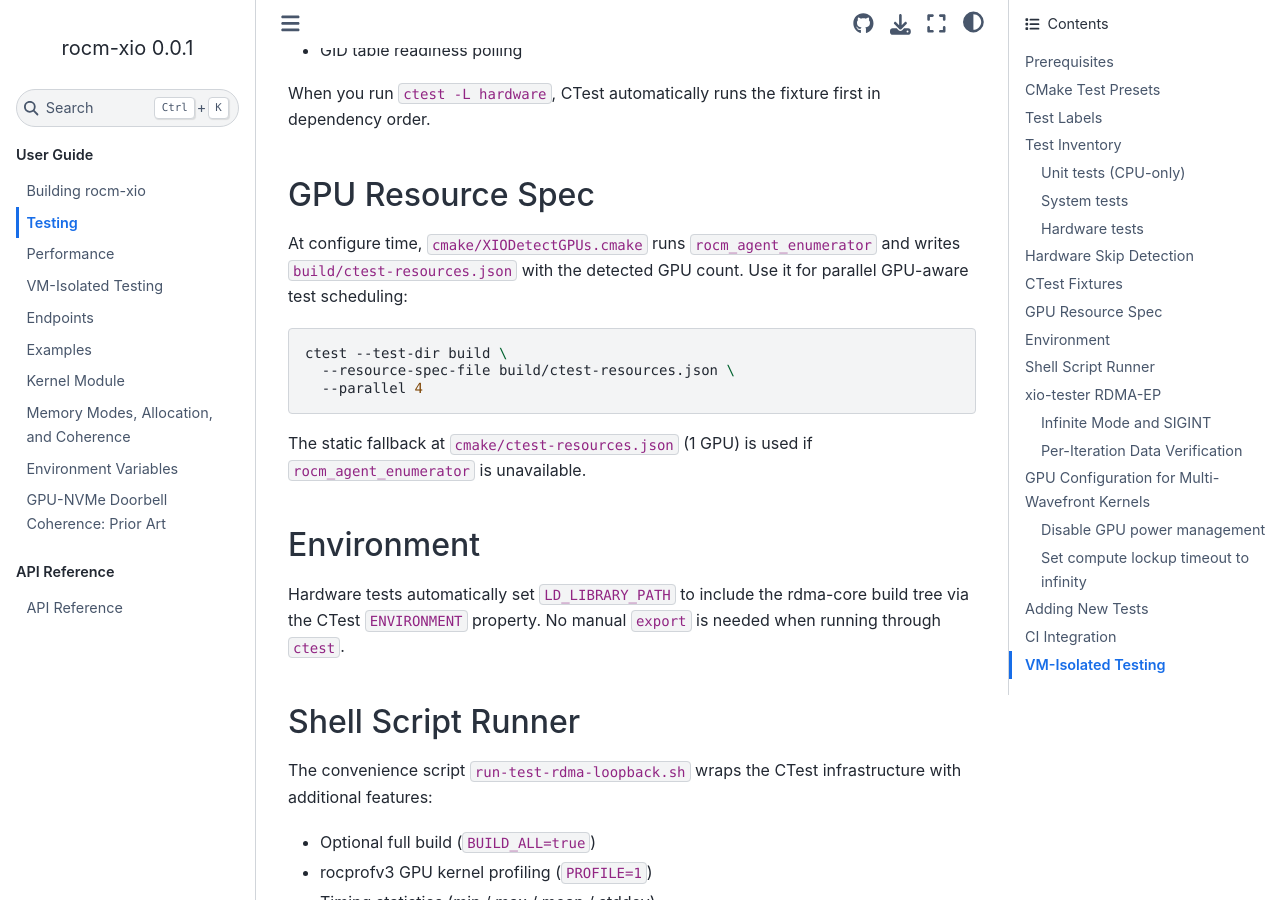
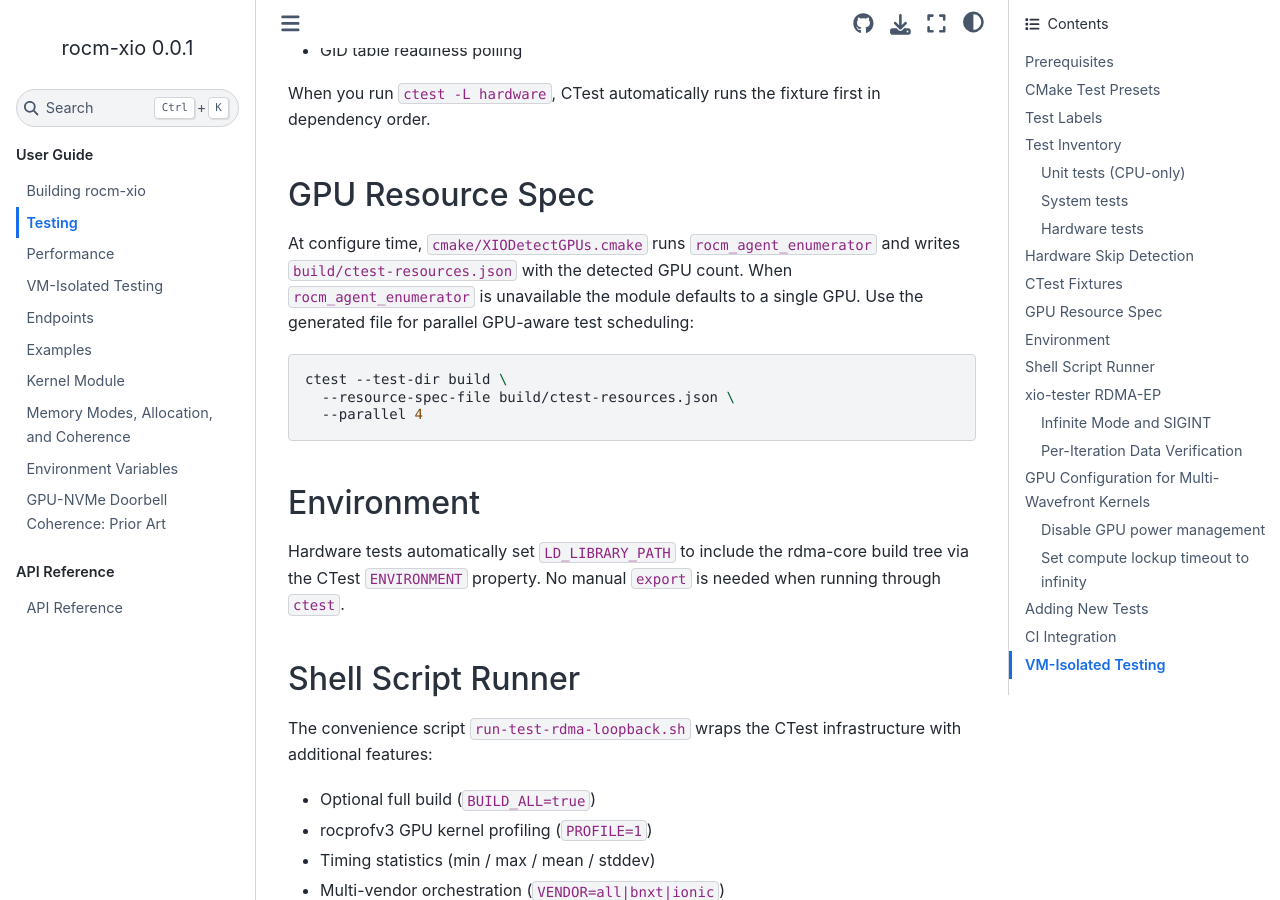
Before and after one commit to ROCm/rocm-xio, a Sphinx documentation site: the page built from docs/testing.rst, in a window 1280 px wide and 900 px high, scrolled down 3465 px. Built offline with Sphinx 7.4.7 and the Sphinx Book theme 1.1.4, drawn with Linux system fonts in a browser that asks for light colours.

Commit message:
cmake: remove static ctest-resources.json from tracking
XIODetectGPUs.cmake already defaults to a single GPU when
rocm_agent_enumerator is unavailable, so the checked-in
fallback file was never referenced. Remove it from version
control, add it to .gitignore, and update the stale
"static fallback" references in the cmake module header
and docs/testing.rst.

```diff
--- a/docs/testing.rst
+++ b/docs/testing.rst
@@ -175,17 +175,15 @@ GPU Resource Spec
 At configure time, ``cmake/XIODetectGPUs.cmake`` runs
 ``rocm_agent_enumerator`` and writes
 ``build/ctest-resources.json`` with the detected GPU
-count.  Use it for parallel GPU-aware test scheduling:
+count.  When ``rocm_agent_enumerator`` is unavailable
+the module defaults to a single GPU.  Use the generated
+file for parallel GPU-aware test scheduling:
 
 .. code-block:: bash
 
    ctest --test-dir build \
      --resource-spec-file build/ctest-resources.json \
      --parallel 4
-
-The static fallback at ``cmake/ctest-resources.json``
-(1 GPU) is used if ``rocm_agent_enumerator`` is
-unavailable.
 
 Environment
 -----------
```
Also changed, not shown: 3 other files.
